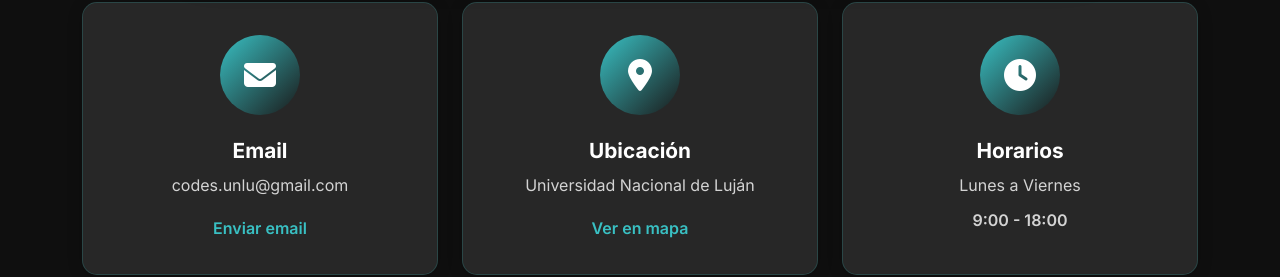
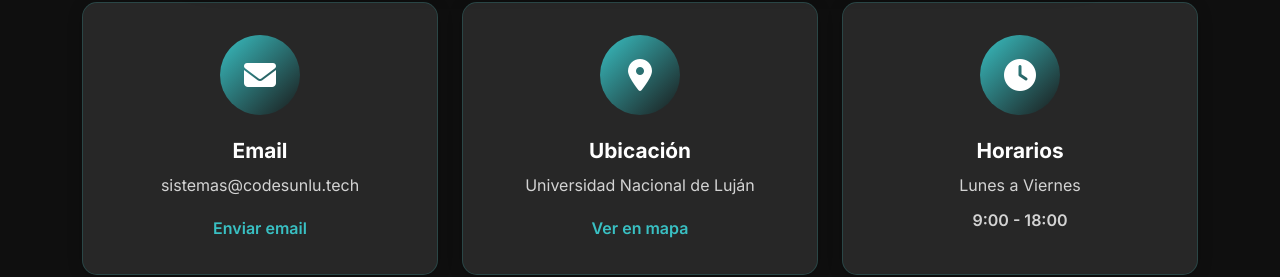
Before and after one commit to rizzofs/webcodes-deploy, a React (Vite) app: page / in a window 1280 px wide. Shown: the part 9296-9573 px from the top of the page. Built offline with nearby package versions, Linux system fonts and the light colour scheme; no server answers; the database is empty.

Commit message:
feat(contact): actualizar información de contacto y enlace de Facebook

```diff
--- a/src/components/Contact.jsx
+++ b/src/components/Contact.jsx
@@ -29,8 +29,8 @@ const Contact = () => {
                 <i className="fas fa-envelope"></i>
               </div>
               <h5>Email</h5>
-              <p>codes.unlu@gmail.com</p>
-              <a href="mailto:codes.unlu@gmail.com" className="contact-link">
+              <p>sistemas@codesunlu.tech</p>
+              <a href="mailto:sistemas@codesunlu.tech" className="contact-link">
                 Enviar email
               </a>
             </div>
@@ -77,7 +77,7 @@ const Contact = () => {
                   </div>
                   <span className="social-card-label">Instagram</span>
                 </a>
-                <a href="https://www.facebook.com/groups/codesUNLu" target="_blank" rel="noopener noreferrer" className="social-card" aria-label="Facebook" data-network="facebook">
+                <a href="https://www.facebook.com/profile.php?id=61585314745245" target="_blank" rel="noopener noreferrer" className="social-card" aria-label="Facebook" data-network="facebook">
                   <div className="social-card-icon">
                     <i className="fab fa-facebook-f"></i>
                   </div>
```
